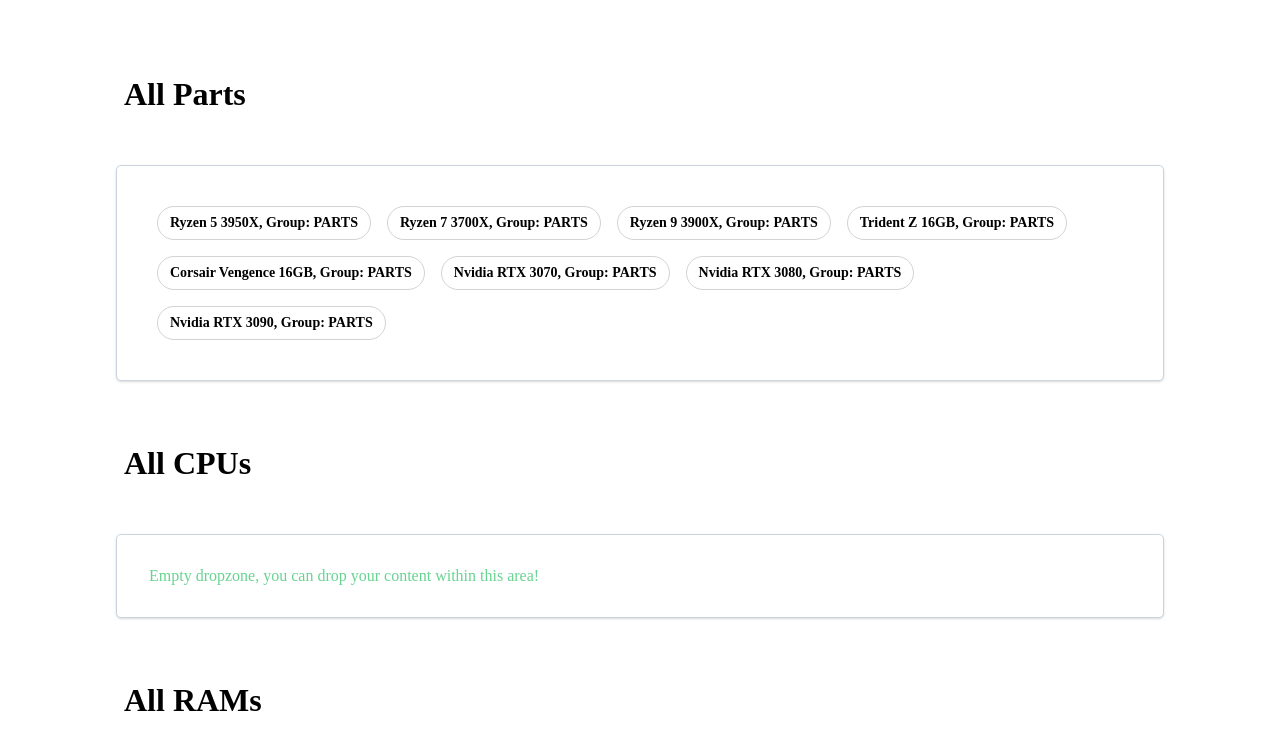
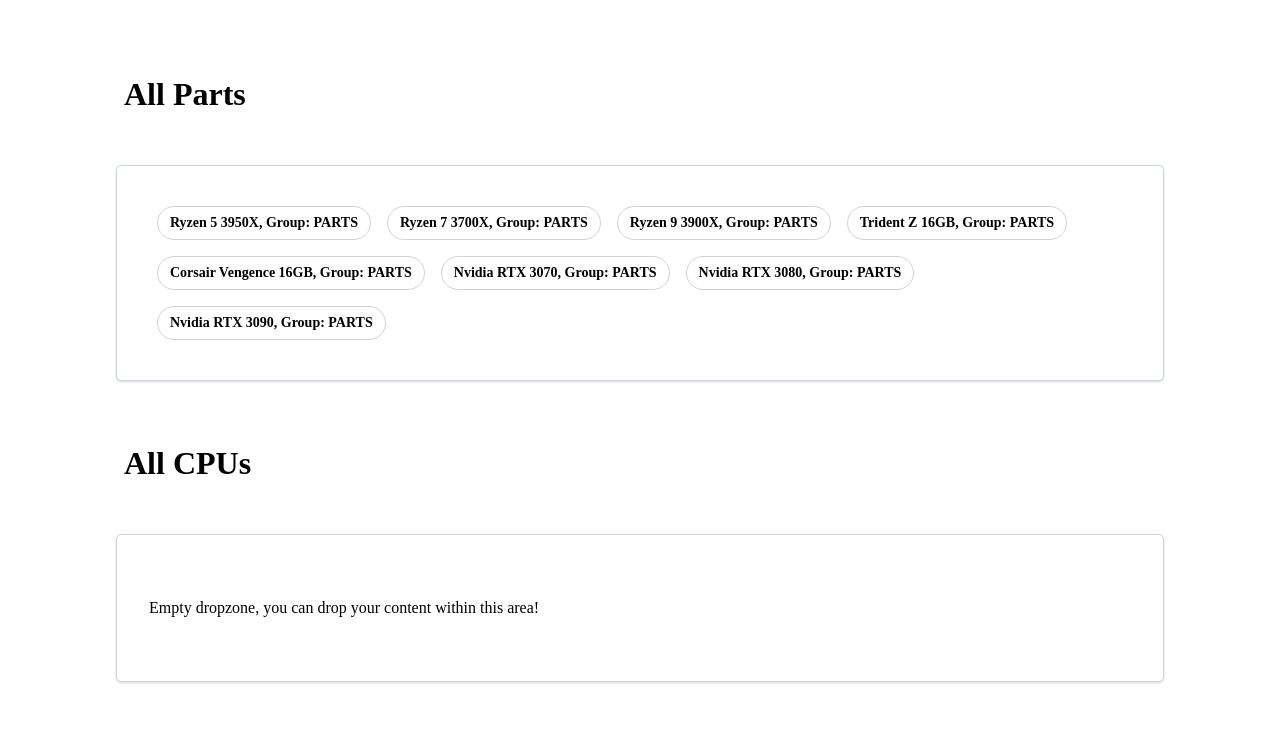
Before and after one commit to asheerrizvi/group-tags, a React (Create React App) app: page / in a window 1280 px wide. Shown: the top 751 px of the page. Built offline with nearby package versions, Linux system fonts and the light colour scheme.

Commit message:
Minor styling changes to tip color.

```diff
--- a/src/Group.js
+++ b/src/Group.js
@@ -21,11 +21,13 @@ const TagList = styled.div`
   padding: 2rem;
   margin-top: 0.75rem;
   background-color: ${(props) => (props.isDraggingOver ? "skyblue" : "white")};
+  color: ${(props) => (props.isDraggingOver ? "skyblue" : 'inherit')};
   box-shadow: 0 1px 3px 0 rgba(0, 0, 0, 0.1), 0 1px 2px 0 rgba(0, 0, 0, 0.06);
 `;
 const Tip = styled.span`
   font-size: 1rem;
-  color: #68d391;
+  padding-top: 2rem;
+  padding-bottom: 2rem;
 `;
 
 class Group extends Component {
```
